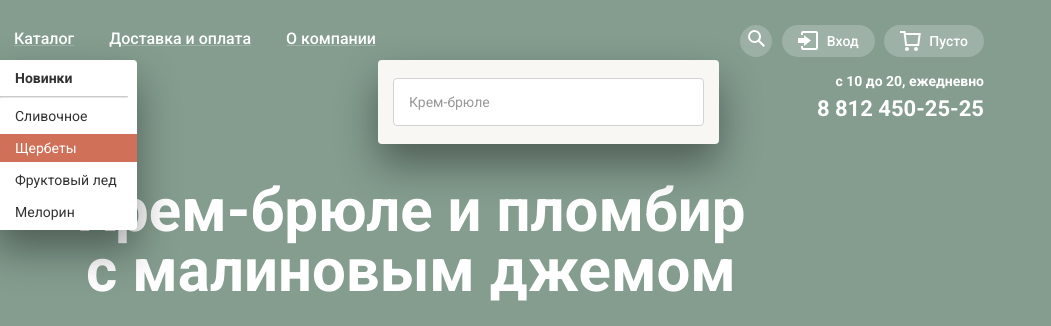
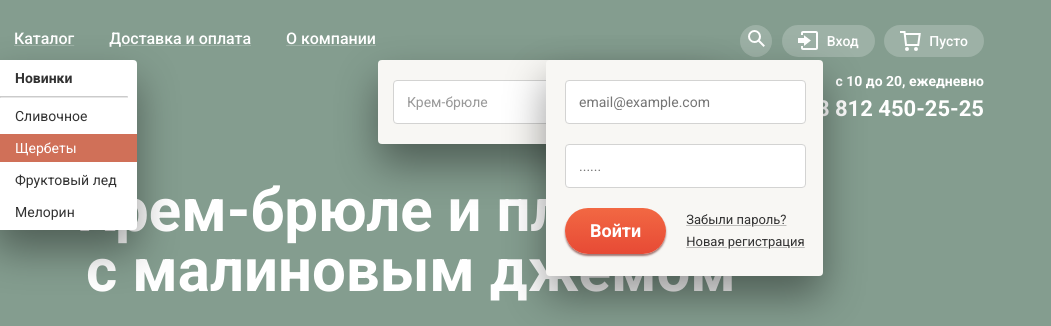
Before and after one commit to ujent/1498345-gllacy-28, a plain HTML site: page index.html in a window 1280 px wide. Shown: the top 326 px of the page, 229-1280 px from the left. Drawn offline with Linux system fonts and the light colour scheme.

Commit message:
Add login popup

```diff
--- a/css/style.css
+++ b/css/style.css
@@ -228,8 +228,24 @@ input[type="radio"].visually-hidden {
 }
 
 .site-popup {
+  background-color: var(--additional-background-color);
+
   border-radius: 4px;
   filter: drop-shadow(0 20px 20px rgba(0, 0, 0, 0.4));
+}
+
+.site-popup input {
+  padding: 13px;
+
+  font: inherit;
+  font-size: 14px;
+  line-height: 16px;
+
+  background-color: var(--basic-color);
+  border: 1px solid var(--form-border-color);
+  border-radius: 4px;
+
+  outline: none;
 }
 
 .catalog-menu {
@@ -299,7 +315,7 @@ input[type="radio"].visually-hidden {
   width: 244px;
 }
 
-.user-navigation button {
+.user-navigation .menu-button {
   height: 32px;
 
   font: inherit;
@@ -312,9 +328,9 @@ input[type="radio"].visually-hidden {
   border: none;
 }
 
-.user-navigation button:hover,
-.user-navigation button:focus,
-.user-navigation button:active {
+.user-navigation .menu-button:hover,
+.user-navigation .menu-button:focus,
+.user-navigation .menu-button:active {
   color: var(--basic-contrast-color);
   background-color: var(--basic-color);
 }
@@ -330,7 +346,7 @@ input[type="radio"].visually-hidden {
   fill: var(--basic-contrast-color);
 }
 
-.search-form {
+.search-popup {
   position: absolute;
   top: 60px;
   right: 332px;
@@ -339,36 +355,23 @@ input[type="radio"].visually-hidden {
   align-items: center;
   justify-content: center;
 
-  background-color: var(--additional-background-color);
   width: 341px;
   height: 84px;
 }
 
-.search-form input {
+.search-popup input {
   width: 311px;
-  margin: 0;
-  padding: 15px;
-
-  font: inherit;
-  font-size: 14px;
-  line-height: 16px;
-
-  background-color: var(--basic-color);
-  border: 1px solid var(--form-border-color);
-  border-radius: 4px;
-
-  outline: none;
 }
 
-.search-form input:hover {
+.search-popup input:hover {
   border: 2px solid var(--input-border);
 }
 
-.search-form input:focus {
+.search-popup input:focus {
   border: 2px solid var(--input-border-outline);
 }
 
-.search-form input::placeholder {
+.search-popup input::placeholder {
   color: var(--additional-color-light);
   font-weight: normal;
 }
@@ -377,6 +380,10 @@ input[type="radio"].visually-hidden {
 .user-navigation .basket-button {
   display: inline-flex;
   padding: 0 16px;
+}
+
+.user-navigation .login-button {
+  position: relative;
 }
 
 .login-button svg,
@@ -398,6 +405,43 @@ input[type="radio"].visually-hidden {
 .basket-button-full:focus .svg-colored-part,
 .basket-button-full:active .svg-colored-part {
   fill: var(--basic-contrast-basket-color);
+}
+
+.login-popup {
+  position: absolute;
+  top: 60px;
+  right: 228px;
+
+  width: 277px;
+  padding: 20px 17px 22px 19px;
+}
+
+.login-popup input {
+  width: 100%;
+}
+
+.login-popup .button {
+  padding: 15px 25px;
+  line-height: 16px;
+}
+
+.login-popup a {
+  font-size: 13px;
+  line-height: 15px;
+  font-weight: normal;
+}
+
+.login-popup p {
+  margin-top: 0;
+  margin-bottom: 20px;
+}
+
+.login-popup-actions {
+  display: flex;
+}
+
+.login-popup-actions button {
+  margin-right: 20px;
 }
 
 .button {
--- a/index.html
+++ b/index.html
@@ -48,7 +48,7 @@
           </ul>
           <div class="user-navigation">
             <div class="user-navigation-item">
-              <button type="button" class="search-button">
+              <button type="button" class="search-button menu-button">
                 <span class="visually-hidden">Поиск</span>
                 <svg
                   xmlns="http://www.w3.org/2000/svg"
@@ -64,7 +64,7 @@
                   />
                 </svg>
               </button>
-              <section class="search-form site-popup">
+              <section class="search-popup site-popup">
                 <h2 class="visually-hidden">Форма поиска</h2>
                 <form action="https://echo.htmlacademy.ru" method="GET">
                   <p>
@@ -82,7 +82,7 @@
               </section>
             </div>
             <div class="user-navigation-item">
-              <button type="button" class="login-button">
+              <button type="button" class="login-button menu-button">
                 <svg
                   xmlns="http://www.w3.org/2000/svg"
                   xmlns:xlink="http://www.w3.org/1999/xlink"
@@ -103,7 +103,7 @@
                 </svg>
                 <span>Вход</span>
               </button>
-              <section class="hidden site-popup">
+              <section class="site-popup login-popup">
                 <h2 class="visually-hidden">Форма логина</h2>
                 <form action="https://echo.htmlacademy.ru" method="POST">
                   <p>
@@ -130,8 +130,8 @@
                       required
                     />
                   </p>
-                  <div>
-                    <button type="submit">Войти</button>
+                  <div class="login-popup-actions">
+                    <button type="submit" class="button">Войти</button>
                     <div>
                       <a href="blank.html">Забыли пароль?</a>
                       <a href="blank.html">Новая регистрация</a>
@@ -143,7 +143,7 @@
             <div class="user-navigation-item">
               <button
                 type="button"
-                class="basket-button basket-button-empty"
+                class="basket-button basket-button-empty menu-button"
                 aria-label="Корзина"
               >
                 <svg
```
